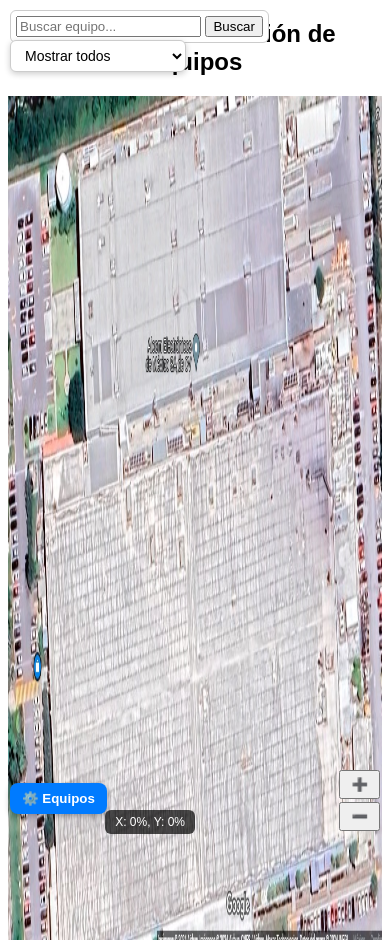
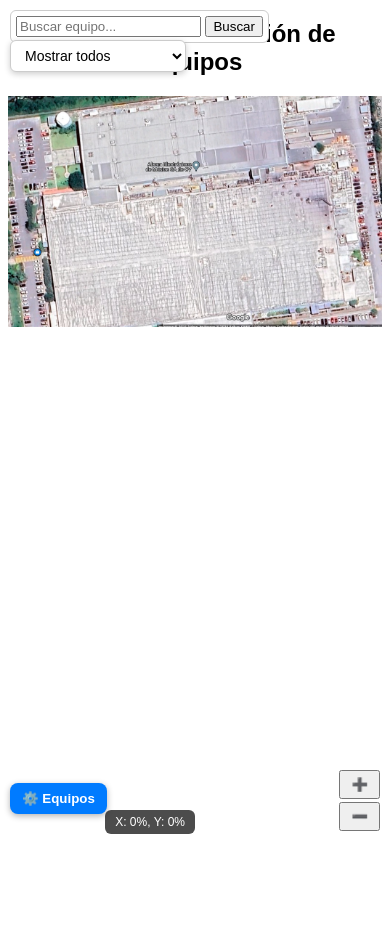
Before and after one commit to tenorio3g/equipos, a plain HTML site: page index.html in a window 390 px wide. After the commit the page ends 844 px from the top, so only its background shows below. Drawn offline with Linux system fonts and the light colour scheme; no server answers.

Commit message:
Update style.css

```diff
--- a/style.css
+++ b/style.css
@@ -126,12 +126,8 @@ body {
   background: #0056b3;
 }
 
-@media (max-width: 768px) {
-  #mapa {
-    height: 100vh; /* altura completa de pantalla */
-  }
-  #mapa img {
-    height: 100%;
-    width: auto; /* mantiene proporción */
-  }
+#mapa img {
+  width: 100%;
+  height: auto; /* mantiene proporción */
+  display: block;
 }
```
